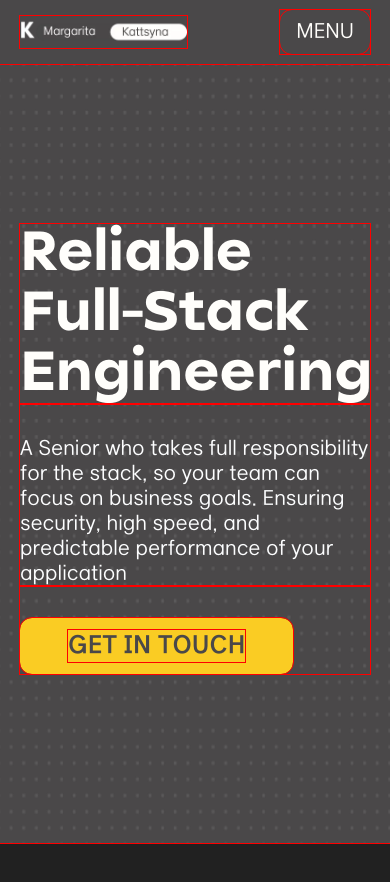
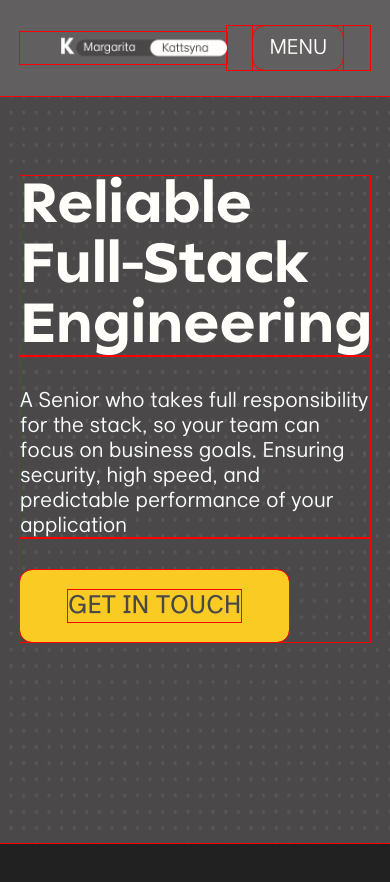
Before and after one commit to prostodiva/kattsynaV2, a React (Vite) app in the folder frontend/web/: page / in a window 390 px wide. Shown: the top 882 px of the page. Built offline with nearby package versions, Linux system fonts and the light colour scheme.

Commit message:
add: header styling; resume

```diff
--- a/frontend/web/src/components/Header.tsx
+++ b/frontend/web/src/components/Header.tsx
@@ -1,15 +1,27 @@
+import resume from "@/assets/resume.pdf"
 import { Link } from "react-router-dom";
 import Navbar from "./ui/Navbar.tsx";
 import logo from "../assets/logo.webp"
+import Button from "@/components/ui/Button.tsx";
 
 function Header() {
+
+    const handleDownload = () => {
+        window.location.href = resume;
+    }
+
   return (
-      <header className="fixed top-0 left-0 right-0 z-50 bg-surface-page ">
-        <div className="mx-auto px-5 md:px-8 lg:px-16 h-16 flex items-center justify-between max-w-container">
-          <Link to="/" aria-label="Home" className="hover:opacity-80 transition-opacity">
-            <img src={logo} alt="Company Logo" className="h-8 md:h-10 w-auto" />
+      <header className="absolute top-0 left-0 right-0 z-50 bg-surface-header ">
+        <div className="mx-auto px-5 md:px-8 lg:px-16 h-24 flex items-center justify-between">
+          <Link to="/" aria-label="Home" className="hover:opacity-80 transition-opacity justify-self-start z-10">
+            <img src={logo} alt="Company Logo" className="h-8 md:h-10 2xl:h-12 w-auto pl-10" />
           </Link>
-          <Navbar />
+            <div className="flex-1 flex justify-center">
+                <Navbar />
+            </div>
+            <Button variant="secondary" className="hidden lg:flex" onClick={handleDownload}>
+                download my resume
+            </Button>
         </div>
       </header>
   );
--- a/frontend/web/src/components/ui/Button.tsx
+++ b/frontend/web/src/components/ui/Button.tsx
@@ -27,9 +27,9 @@ function Button({ children, variant = 'primary', rounded, outline, active, type
     const buttonClasses = classNames(
         "flex justify-center items-center text-center whitespace-nowrap transition-colors duration-200",
         {
-            'h-14 px-12 xl:px-66 bg-button-primary font-goorm font-bold text-text-ternary text-2xl uppercase hover:bg-brand-300 hover:text-brand-700':
+            'h-18 px-12 lg:px-36 xl:px-66 bg-button-primary font-goorm font-medium text-text-ternary text-2xl uppercase hover:bg-brand-300 hover:text-brand-700':
                 variant === 'primary' && !backgroundImage,
-            'h-14 px-10 rounded-sm bg-brand-300 text-brand-600 font-bold hover:bg-accent-500 hover:text-white':
+            'h-12 px-4 bg-button-primary font-goorm font-medium text-text-ternary text-xl uppercase hover:bg-brand-300 hover:text-brand-700':
                 variant === 'secondary' && !active && !backgroundImage,
             'py-6 px-8 bg-surface-card text-white':
                 variant === 'secondary' && active && !backgroundImage,
--- a/frontend/web/src/components/ui/Navbar.tsx
+++ b/frontend/web/src/components/ui/Navbar.tsx
@@ -19,8 +19,8 @@ interface NavbarProps {
 
 function Navbar({
                     links,
-                    linkClassName = 'gap-2 md:mx-4 text-xl flex items-center gap-1 whitespace-nowrap',
-                    activeLinkClassName = 'font-normal text-gray-300',
+                    linkClassName = 'gap-2 md:mx-4 text-2xl font-goorm font-normal brand-navbar flex items-center gap-1 whitespace-nowrap',
+                    activeLinkClassName = 'bg-brand-highlight px-3 py-1 rounded-sm',
                     variant = 'horizontal',
                 }: NavbarProps) {
                   const [mobileOpen, setMobileOpen] = useState(false);
--- a/frontend/web/src/index.css
+++ b/frontend/web/src/index.css
@@ -121,8 +121,8 @@ body {
   --color-text-ternary: #4A4849;  /* on yellow button */
 
   /* Brand - identity color, CTAs, links, highlights*/
-  --color-brand-50: #f0f4ff;
-  --color-brand-100: #dde7ff;
+  --color-brand-navbar: #FDFEFF;
+  --color-brand-highlight: #4A4849;
   --color-brand-200: #c2d2ff;
 
   /* Buttons */
--- a/frontend/web/src/pages/homePage/components/HeroContent.tsx
+++ b/frontend/web/src/pages/homePage/components/HeroContent.tsx
@@ -5,8 +5,12 @@ import Button from "@/components/ui/Button.tsx";
 
 function HeroContent() {
 
+    const handleGetInTouch = () => {
+        //https://www.linkedin.com/in/margarita-kattsyna/
+        console.log("get in touch clicked")
+    }
   return (
-      <div className="grid grid-cols-1 md:grid-cols-2 w-full min-h-dvh">
+      <div className="grid grid-cols-1 lg:grid-cols-2 w-full min-h-dvh">
 
           {/*Left side - always visible*/}
           <div className="relative items-end justify-center overflow-x-hidden">
@@ -15,21 +19,21 @@ function HeroContent() {
                   <img src={left_cover_mobile} alt="" className="w-full h-full object-cover" />
               </picture>
 
-              <div className="absolute top-56 lg:top-96 xl:top-112 2xl:top-188 left-5 right-5 2xl:left-10">
+              <div className="absolute top-44 md:top-80 lg:top-96 xl:top-112 2xl:top-200 left-5 right-5 md:left-8 2xl:left-10">
                   <h1>
                   <span className="font-unitea font-bold block text-6xl 2xl:text-8xl leading-none">
-                    Reliable<br className="md:hidden" />
-                      {" "}Full-Stack<br />
-                        Engineering
+                    Reliable <br className="md:hidden" />
+                      Full-Stack<br />
+                      Engineering
                   </span>
                   </h1>
-                  <p className="font-goorm font-normal text-text-secondary pt-8 text-xl md:text-2xl leading-tight lg:leading-none max-w-2xl">
+                  <p className="font-goorm font-normal text-text-secondary pt-8 text-xl 2xl:text-2xl leading-tight max-w-2xl">
                       A Senior who takes full responsibility for the stack, so your team can
                       focus on business goals. Ensuring security, high speed, and
                       predictable performance of your application
                   </p>
 
-                  <div className="pt-8">
+                  <div className="pt-8" onClick={handleGetInTouch}>
                       <Button variant="primary" rounded>Get In Touch</Button>
                   </div>
 
@@ -37,7 +41,7 @@ function HeroContent() {
           </div>
 
           {/*Right side - hidden on mobile*/}
-          <div className="relative h-dvh hidden md:block">
+          <div className="relative h-dvh hidden lg:block">
               <img src={right_cover} alt="" className="absolute inset-0 h-full w-full object-cover" />
           </div>
       </div>
--- a/frontend/web/src/root/Root.tsx
+++ b/frontend/web/src/root/Root.tsx
@@ -6,7 +6,7 @@ function Root() {
   return (
      <div className="min-h-dvh flex flex-col bg-surface-page text-text-primary">
       <Header />
-      <main className="grow" id="main-content">
+      <main className="grow overflow-hidden" id="main-content">
         <Outlet />
       </main>
       <Footer />
```
Also changed, not shown: 2 other files (tests, documents, lock files or other folders).
